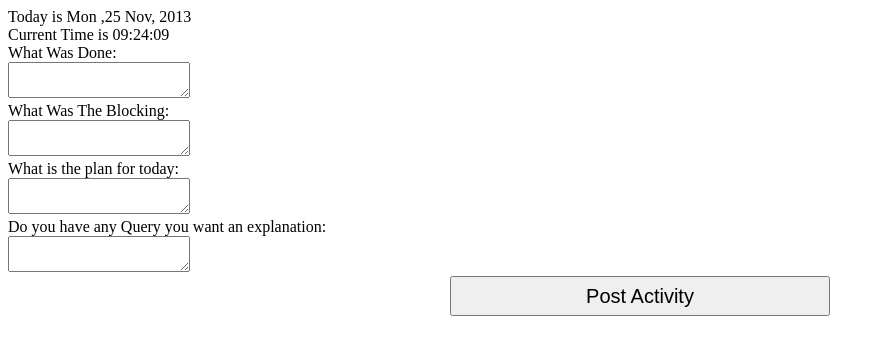
After one commit to jquerygeek/miniagile, a PHP site: page /tasks.php in a window 1280 px wide. The commit adds this page. Shown: the top 355 px of the page, without its empty margins (0-885 px from the left). Run offline with PHP 8.4, Linux system fonts and the light colour scheme.

Commit message:
index page changed

```diff
--- a/serverconnect.php
+++ b/serverconnect.php
@@ -1,5 +1,5 @@
 <?php
-$con=mysqli_connect("localhost","root","","agile");
+$con=mysqli_connect("localhost","root","","miniagile");
 
 // Check connection
 if (mysqli_connect_errno($con))
--- a/submit.php
+++ b/submit.php
@@ -1,7 +1,7 @@
 <?php include 'serverconnect.php' ?>
 <?php
 	$time=time();
-	$sql="INSERT INTO `table` (`submited`, `did`, `do_doing`, `blocker`, `question`, `time`)
+	$sql="INSERT INTO `table_miniagile` (`submited`, `did`, `do_doing`, `blocker`, `question`, `time`)
 		VALUES ( '$_POST[submit]','$_POST[done]', '$_POST[doing]', '$_POST[blocker]', '$_POST[question]', $time )" ;
 
 	if (!mysqli_query($con,$sql)) {	die('Error: ' . mysqli_error($con)); }
--- /dev/null
+++ b/tasks.php
@@ -0,0 +1,41 @@
+<!DOCTYPE html>
+<html>
+<head>
+	<title>Update for Today</title>
+</head>
+<body>
+
+<?php echo "Today is ". date("D ,d M, Y") . "<br>" ; ?>
+<?php echo "Current Time is ". date("h:i:s"). "<br>" ;?>
+
+	<form action="submit.php" method="POST">
+	<div>
+
+	 	<div class="divIndex" >
+	 		What Was Done: <br>
+	 		<textarea class="taIndex" name="done"></textarea>
+	 	</div>
+
+	 	<div class="divIndex">
+	 		What Was The Blocking: <br>
+	 		<textarea class="taIndex" name="blocker"></textarea>
+	 	</div>
+
+	 	<div class="divIndex" >
+	 		What is the plan for today: <br>
+	 		<textarea class="taIndex" name="doing"></textarea>
+	 	</div>
+
+	 	<div class="divIndex">
+	 		Do you have any Query you want an explanation: <br>
+	 		<textarea class="taIndex" name="question"></textarea>
+	 	</div>
+
+	 	<div align="center">
+	 		<input type="submit" value="Post Activity" style="height: 2em; width:30%; font-size: 20px;" >
+	 	</div>
+
+	 </div>
+
+</body>
+</html>
--- /dev/null
+++ b/verify.php
@@ -0,0 +1 @@
+<?php include 'serverconnect.php' ?>
```
Also changed, not shown: index.php (+5 -32 lines).
